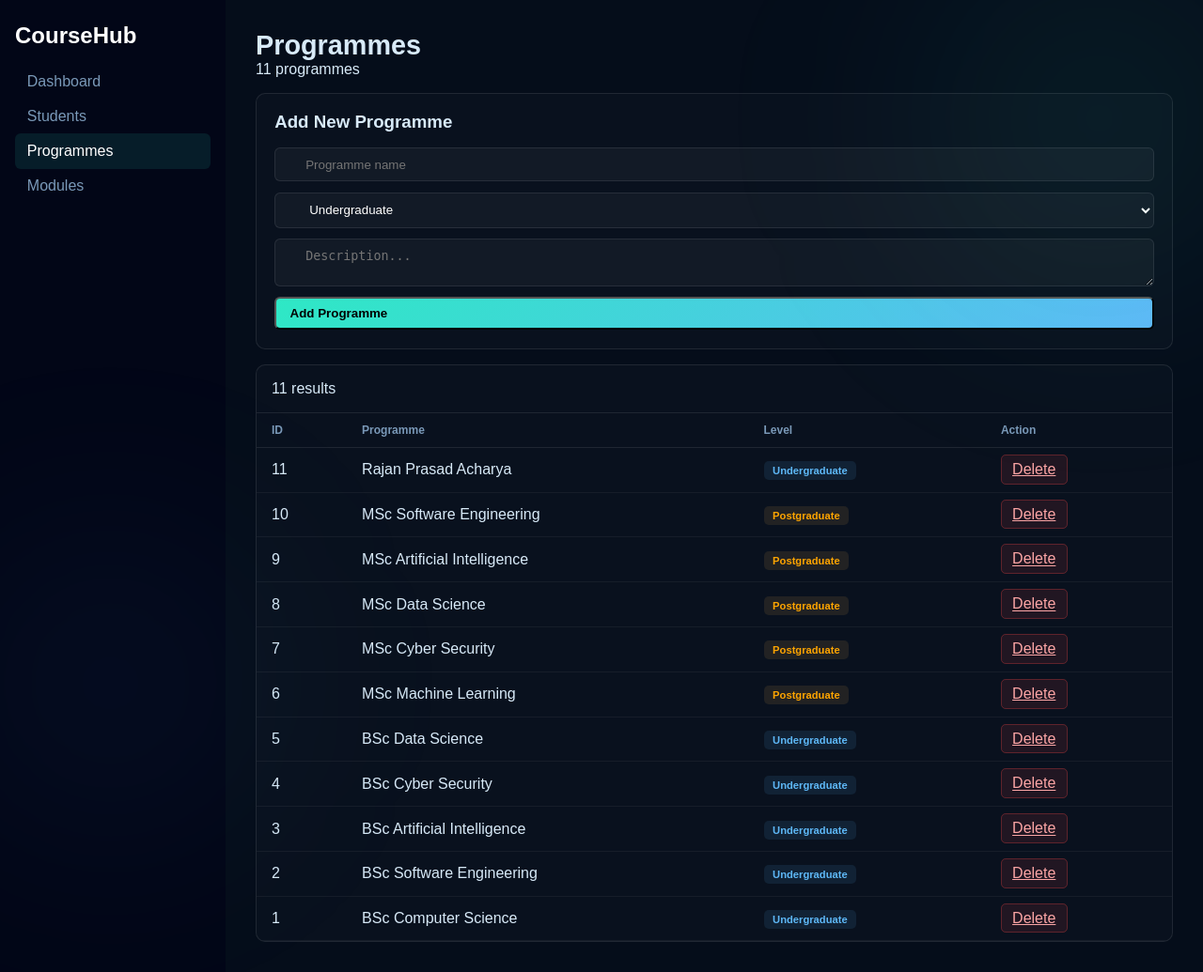
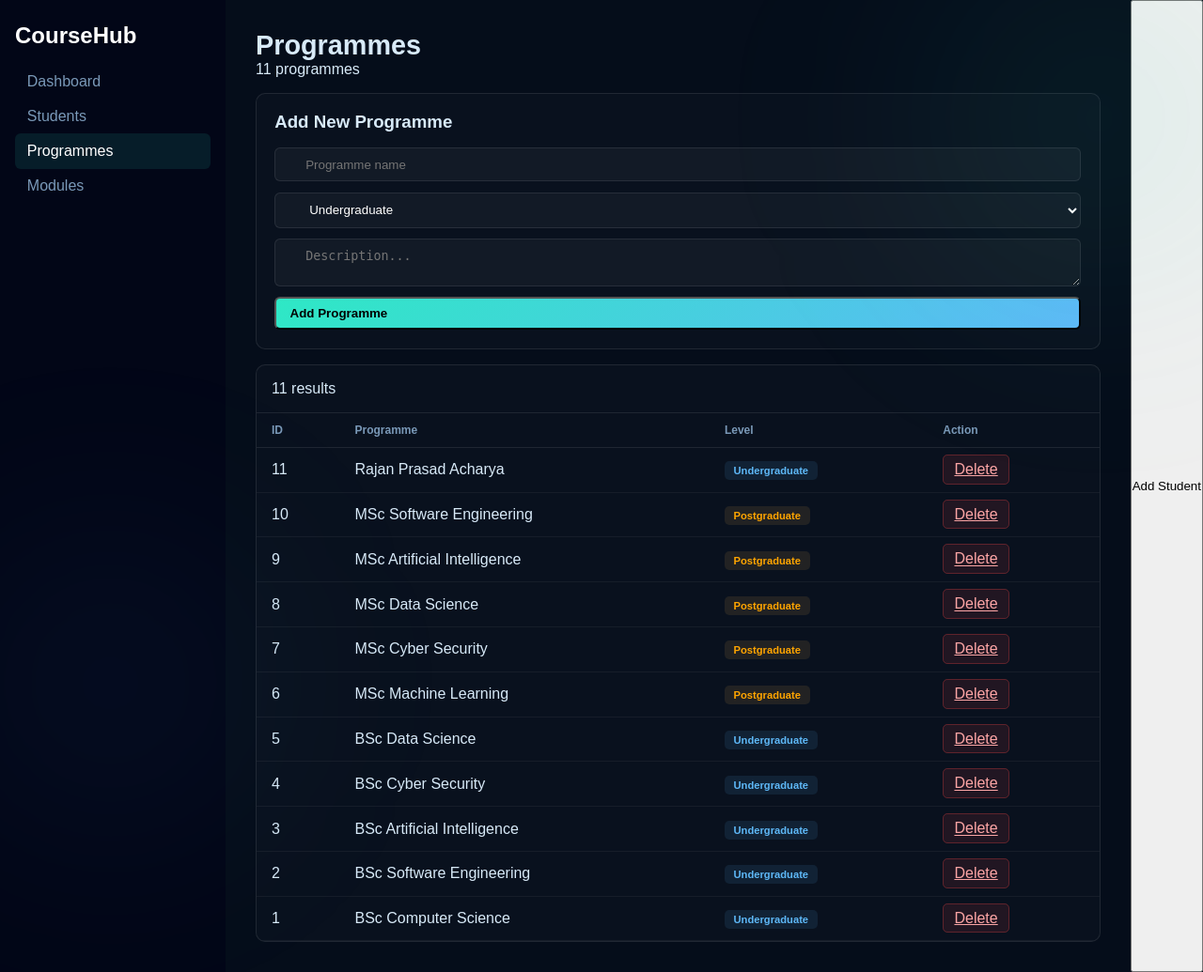
Before and after one commit to sujanghi129-pixel/student_course_hub, a PHP site: page /Admin/programmes.php in a window 1280 px wide. Shown: the whole page at 94% size. Run offline with PHP 8.4, Linux system fonts and the light colour scheme; a user stored in the database is signed in; data comes from the database, SQL or seed files in the repository.

Commit message:
if user login by admin id giving permission them to edit programmes module students

```diff
--- a/Admin/modules.php
+++ b/Admin/modules.php
@@ -5,6 +5,7 @@ if (!isset($_SESSION['admin_id'])) {
     exit;
 }
 require_once '../config/db.php';
+$isAdmin = ($_SESSION['role'] === 'admin');
 
 // handle create
 if ($_SERVER['REQUEST_METHOD'] === 'POST' && !empty($_POST['name'])) {
@@ -58,3 +59,6 @@ $modules = $conn->query('SELECT * FROM Modules');
 </div>
 </body>
 </html>
+<?php if ($isAdmin): ?>
+    <button>Add Student</button>
+<?php endif; ?>
--- a/Admin/programmes.php
+++ b/Admin/programmes.php
@@ -4,7 +4,7 @@ if (!isset($_SESSION['admin_id'])) {
     header('Location: login.php');
     exit;
 }
-
+$isAdmin = ($_SESSION['role'] === 'admin');
 require_once '../config/db.php';
 
 /* ── ADD PROGRAMME ── */
@@ -183,3 +183,6 @@ $total = count($rows);
 
 </body>
 </html>
+<?php if ($isAdmin): ?>
+    <button>Add Student</button>
+<?php endif; ?>
--- a/Admin/students.php
+++ b/Admin/students.php
@@ -8,6 +8,8 @@ if (!isset($_SESSION['admin_id'])) {
 $isAdmin = ($_SESSION['role'] === 'admin');
 
 require_once '../config/db.php';
+
+
 
 // ── DELETE ──────────────────────────────────────────────────
 if (isset($_GET['delete']) && is_numeric($_GET['delete'])) {
@@ -335,6 +337,9 @@ modalOverlay.addEventListener('click', e => { if (e.target === modalOverlay) clo
 const toast = document.getElementById('toast');
 if (toast) setTimeout(() => toast.classList.add('toast-hide'), 3500);
 </script>
+<?php if ($isAdmin): ?>
+    <button>Add Student</button>
+<?php endif; ?>
 
 </body>
 </html>
```
